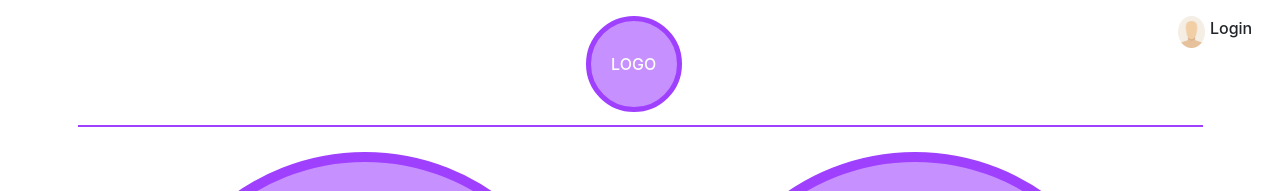
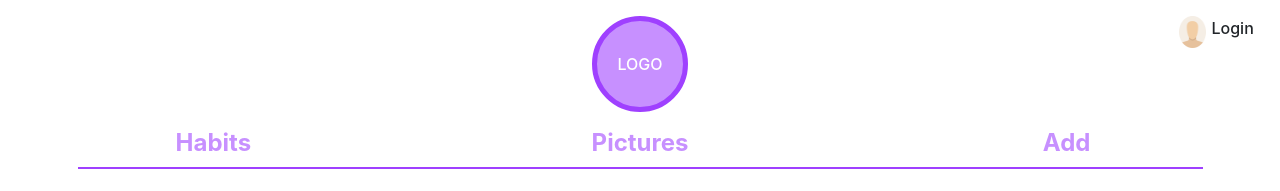
Before and after one commit to leeyunsik1999/326-final-team-omega, a plain HTML site: page index.html in a window 1280 px wide. Shown: the top 191 px of the page. Drawn offline with nearby package versions, Linux system fonts and the light colour scheme.

Commit message:
Toolbar buttons should be working now! Yun's part should be done (part0 needs to be done by me)

```diff
--- a/basic.js
+++ b/basic.js
@@ -23,14 +23,18 @@ function initialize() {
     // Adding functionality to logo button going back to main page
     document.getElementById("toolbar-logo-button").addEventListener("click", () => load_page("main-page"));
 
-    // Adding functionality to logo button going to habits page
+    // Adding functionality to logo button and toolbar button going to habits page
     document.getElementById("habits-page-main-button").addEventListener("click", () => load_page("habits-page"));
+    document.getElementById("habit-textbox").addEventListener("click", () => load_page("habits-page"));
 
-    // Adding functionality to logo button going to pictures page
+    // Adding functionality to logo button and toolbar button going to pictures page
     document.getElementById("pictures-page-main-button").addEventListener("click", () => load_page("pictures-page"));
+    document.getElementById("picture-textbox").addEventListener("click", () => load_page("pictures-page"));
 
-    // Adding functionality to logo button going to add page
+    // Adding functionality to logo button and toolbar button going to add page
     document.getElementById("add-page-sub-button").addEventListener("click", () => load_page("add-page"));
+    document.getElementById("add-textbox").addEventListener("click", () => load_page("add-page"));
+
 
     load_page("main-page");
 }
--- a/index.html
+++ b/index.html
@@ -27,13 +27,20 @@
                             <img id="avatar-image" src="./images/login_avatar.png">
                         </div>
                         <div style="font-weight: 500;">Login</div>
+                        <div style="min-width: 2%"></div>
                     </div>
                 </div>
             </div>
             <div id="text-row" class="row">
-                <div id="toolbar-habit"></div>
-                <div id="toolbar-picture"></div>
-                <div id="toolbar-add"></div>
+                <div id="toolbar-habit" class="d-flex justify-content-center col">
+                    <div id="habit-textbox" class="toolbar-textbox text-center">Habits</div>
+                </div>
+                <div id="toolbar-picture" class="d-flex justify-content-center col">
+                    <div id="picture-textbox" class="toolbar-textbox text-center">Pictures</div>
+                </div>
+                <div id="toolbar-add" class="d-flex justify-content-center col">
+                    <div id="add-textbox" class="toolbar-textbox text-center">Add</div>
+                </div>
             </div>
             <div id="toolbar-divider" class="align-self-center">
             </div>
--- a/style.css
+++ b/style.css
@@ -36,6 +36,13 @@
     width: 60%;
 }
 
+.toolbar-textbox{
+    width: 50%;
+    font-size: 1.5em;
+    font-weight: 700;
+    color: #c790ff;
+}
+
 
 
 
@@ -67,12 +74,8 @@
     min-height: 768px;
 }
 
-#login-toolbar{
-    margin-right: 1%;
-}
-
 #toolbar-divider{
-    margin-top: 1%;
+    margin-top: 0.5%;
     margin-bottom: 1%;
     width: 90%;
     border: 1px solid #9F40FF;
@@ -85,3 +88,7 @@
 #sub-button-row{
     margin-top: 2%;
 }
+
+#text-row{
+    margin-top: 1%;
+}
```
